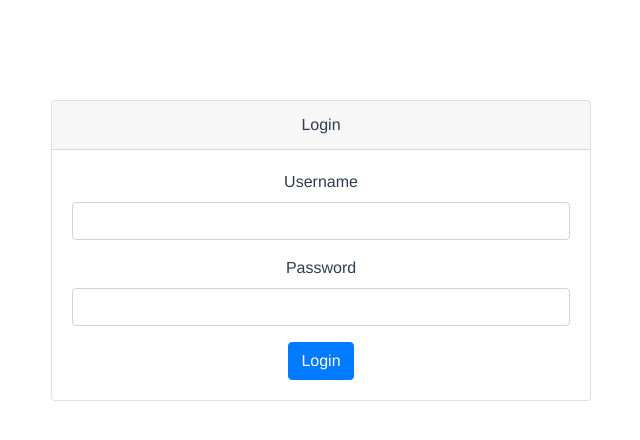
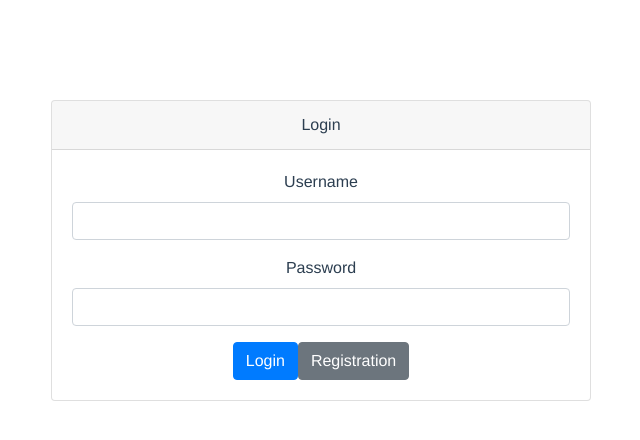
Before and after one commit to DanerisMendoza/MEMOTECH, a Vue app in the folder frontend/: page /Login in a window 1280 px wide. Shown: the top 440 px of the page, without its empty margins (319-959 px from the left). Built offline with nearby package versions, Linux system fonts and the light colour scheme; no server answers.

Commit message:
with admin and user seperation

```diff
--- a/frontend/src/components/UserTableComp.vue
+++ b/frontend/src/components/UserTableComp.vue
@@ -32,7 +32,7 @@
         <tbody>
         <tr v-for="user in users" :key="user.id">
             <td>{{ user.user_id }}</td>
-            <td>{{ user.role }}</td>
+            <td>*{{ user.role }}</td>
             <td>{{ user.username }}</td>
             <td>{{ user.password }}</td>
             <td>{{ new Date(user.created_at).toLocaleString() }}</td>
--- a/frontend/src/router/index.js
+++ b/frontend/src/router/index.js
@@ -1,15 +1,18 @@
 import { createRouter, createWebHistory } from 'vue-router'
 import AccountManagement from '../views/admin/AccountManagement.vue'
 import adminIndex from '../views/admin/Index.vue'
+import userRegistration from '../views/user/registration.vue'
+import userIndex from '../views/user/Index.vue'
 import Login from '../views/Login.vue'
 
 
 const routes = [
+  //set login as index
   {
     path: '/',
     redirect: { name: 'Login' } // Redirect to the named route
   },
-
+  //admin block
   {
     path: '/adminIndex',
     name: 'adminIndex',
@@ -24,6 +27,21 @@ const routes = [
     meta: { requiresAuth: true }
   },
 
+  //user block
+  {
+    path: '/userIndex',
+    name: 'userIndex',
+    component: userIndex,
+    meta: { requiresAuth: true }
+  },
+
+  {
+    path: '/userRegistration',
+    name: 'userRegistration',
+    component: userRegistration,
+  },
+
+  //general
   {
     path: '/Login',
     name: 'Login',
@@ -53,6 +71,10 @@ router.beforeEach((to, from, next) => {
         next({ name: 'adminIndex' });
         return;
       }
+      else if(role == 'user'){
+        next({ name: 'userIndex' });
+        return;
+      }
     }
   }
   next();
--- a/frontend/src/views/Login.vue
+++ b/frontend/src/views/Login.vue
@@ -14,6 +14,7 @@
                   <input type="password" class="form-control" ref="password" required>
                 </div>
                 <button type="submit" class="btn btn-primary" @click="login">Login</button>
+                <button type="submit" class="btn btn-secondary" @click="registration">Registration</button>
             </div>
           </div>
         </div>
@@ -69,6 +70,10 @@
                     console.error('Error:', error.response);
                 });
             },
+
+            registration(){
+              this.$router.push('/userRegistration');
+            }
         },
     };
     </script>
--- a/frontend/src/views/user/Index.vue
+++ b/frontend/src/views/user/Index.vue
@@ -0,0 +1,3 @@
+<template>
+    <h1>HELLO USER</h1>
+</template>
--- /dev/null
+++ b/frontend/src/views/user/registration.vue
@@ -0,0 +1,21 @@
+<template>
+    <div>
+        <button type="submit" class="btn btn-secondary" @click="registration">Back</button>
+
+        <RegistrationComp :role="'user'" />
+    </div>
+</template>
+
+<script>
+ import RegistrationComp from '../../components/RegistrationComp.vue';
+
+ export default {
+    name: 'App',
+    components: { RegistrationComp},
+    methods:{
+        registration(){
+            this.$router.push('/Login');
+        }
+    }
+  }
+</script>
```
